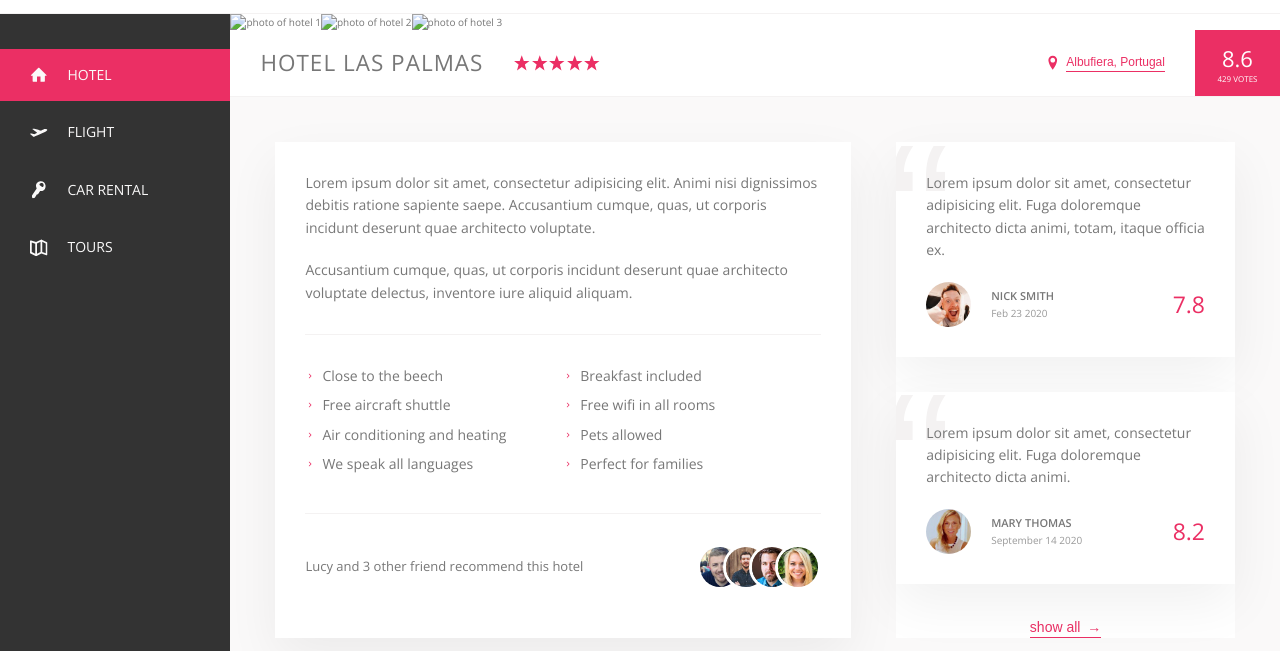
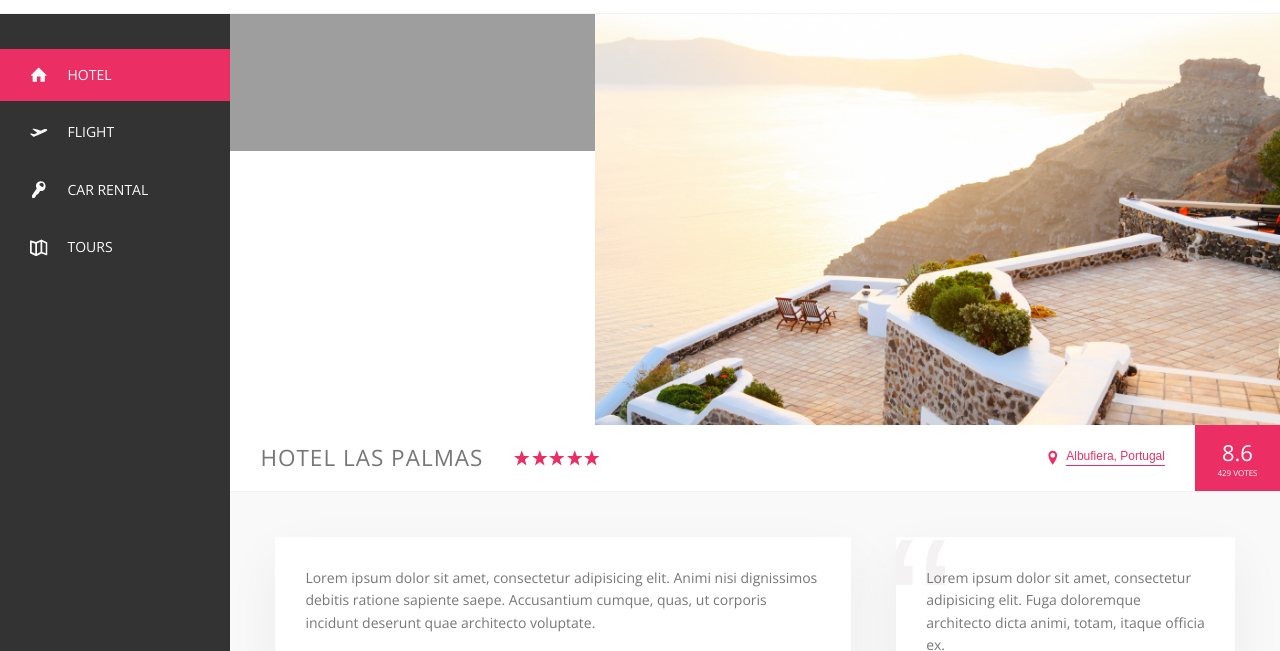
Before and after one commit to xuix/xuix.github.cio, a website: page projects/trillo/index.html in a window 1280 px wide. Shown: the part 136-787 px from the top of the page. Drawn offline with nearby package versions, Linux system fonts and the light colour scheme; the site is published under a folder, as on GitHub Pages, so addresses that start at the root find nothing.

Commit message:
fixed paths

```diff
--- a/projects/trillo/index.html
+++ b/projects/trillo/index.html
@@ -90,21 +90,21 @@
           <div class="gallery">
             <figure class="gallery__item">
               <img
-                src="/img/hotel-1.jpg"
+                src="img/hotel-1.jpg"
                 alt="photo of hotel 1"
                 class="gallery__photo"
               />
             </figure>
             <figure class="gallery__item">
               <img
-                src="/img/hotel-2.jpg"
+                src="img/hotel-2.jpg"
                 alt="photo of hotel 2"
                 class="gallery__photo"
               />
             </figure>
             <figure class="gallery__item">
               <img
-                src="/img/hotel-3.jpg"
+                src="img/hotel-3.jpg"
                 alt="photo of hotel 3"
                 class="gallery__photo"
               />
```
